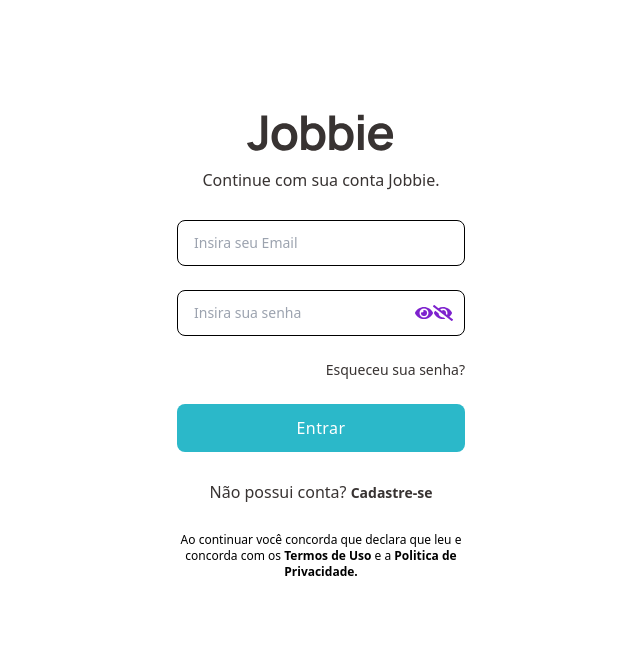
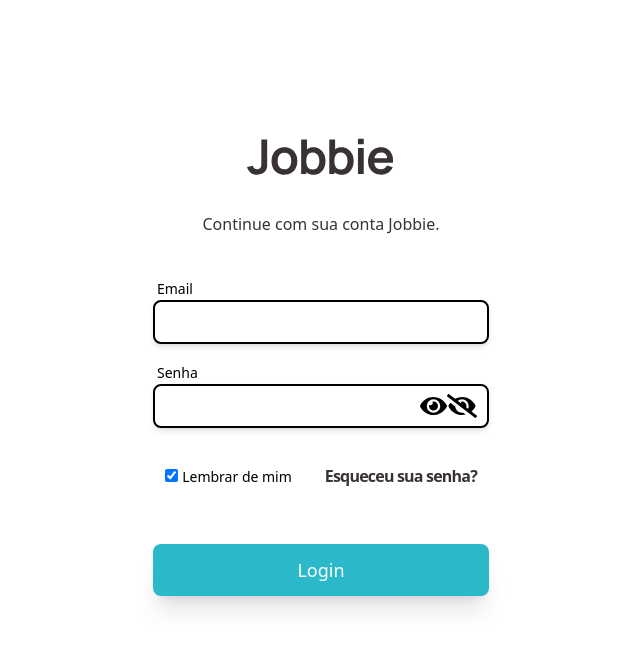
Before and after one commit to jobbie-project/jobbie-app, a Next.js app: page /login in a window 1280 px wide. Shown: the top 650 px of the page, without its empty margins (319-959 px from the left). Built offline with nearby package versions, Linux system fonts and the light colour scheme.

Commit message:
att tela de login

```diff
--- a/src/pages/login.tsx
+++ b/src/pages/login.tsx
@@ -4,34 +4,45 @@ import React from "react";
 export default function Login() {
   return (
     <>
-      <div className="mt-12 flex justify-center self-center  z-10">
-        <div className="p-12 bg-white mx-auto rounded-3xl w-96 ">
-          <div className="mb-7">
-            <div className="flex justify-center self-center">
+      <div className="container max-w-full mx-auto py-24 px-6">
+        <div className="font-sans">
+          <div className="max-w-sm mx-auto px-6">
+            <div className="relative flex flex-wrap">
+              <div className="w-full relative">
+                <div className="mt-6">
+                  <div className="mb-5 flex justify-center">
                     <Logoblack />
                   </div>
+                  <div className="text-center font-regular text-black">
+                    Continue com sua conta Jobbie.
+                  </div>
 
-            <p className="text-black text-center">
-              Continue com sua conta Jobbie.
-            </p>
-          </div>
-          <div className="space-y-6">
-            <div className="">
+                  <form className="mt-8" />
+                  <div className="mx-auto max-w-lg">
+                    <div className="py-2">
+                      <span className="px-1 text-sm text-gray-600">Email</span>
                       <input
-                className=" w-full text-sm  px-4 py-3 bg-gray-200 focus:bg-gray-100 border  border-gray-200 rounded-lg focus:outline-none focus:border-purple-400"
-                type=""
-                placeholder="Insira seu Email"
+                        placeholder=""
+                        type="text"
+                        className="text-md block px-3 py-2  rounded-lg w-full
+                bg-white border-2 border-gray-300 placeholder-gray-600 shadow-md focus:placeholder-gray-500 focus:bg-white focus:border-gray-600 focus:outline-none"
                       />
                     </div>
-
-            <div className="relative" x-data="{ show: true }">
+                    <div className="py-2" x-data="{ show: true }">
+                      <span className="px-1 text-sm text-gray-600">Senha</span>
+                      <div className="relative">
                         <input
-                placeholder="Insira sua senha"
-                className="text-sm text-gray-200 px-4 py-3 rounded-lg w-full bg-gray-200 focus:bg-gray-100 border border-gray-200 focus:outline-none focus:border-purple-400"
+                          placeholder=""
+                          className="text-md block px-3 py-2 rounded-lg w-full
+                bg-white border-2 border-gray-300 placeholder-gray-600 shadow-md
+                focus:placeholder-gray-500
+                focus:bg-white
+                focus:border-gray-600
+                focus:outline-none"
                         />
-              <div className="flex items-center absolute inset-y-0 right-0 mr-3  text-sm leading-5">
+                        <div className="absolute inset-y-0 right-0 pr-3 flex items-center text-sm leading-5">
                           <svg
-                  className="h-4 text-purple-700"
+                            className="h-6 text-gray-700"
                             fill="none"
                             xmlns="http://www.w3.org/2000/svg"
                             viewBox="0 0 576 512"
@@ -43,7 +54,7 @@ export default function Login() {
                           </svg>
 
                           <svg
-                  className="h-4 text-purple-700"
+                            className="h-6 text-gray-700"
                             fill="none"
                             xmlns="http://www.w3.org/2000/svg"
                             viewBox="0 0 640 512"
@@ -55,43 +66,39 @@ export default function Login() {
                           </svg>
                         </div>
                       </div>
-
-            <div className="flex items-center justify-between">
-              <div className="text-sm ml-auto">
-                <a href="#" className="text-black">
-                  Esqueceu sua senha?
+                    </div>
+                    <div className="flex p-3 justify-between">
+                      <label className="block text-gray-500 font-regular my-4">
+                        <input
+                          checked
+                          type="checkbox"
+                          className="leading-loose p-3 checked:bg-purple-600 checked:border-transparent"
+                        />{" "}
+                        <span className="py-2 text-sm text-gray-600 leading-snug">
+                          {" "}
+                          Lembrar de mim{" "}
+                        </span>
+                      </label>{" "}
+                      <label className="block text-gray-500 font-semibold my-4">
+                        <a
+                          href="#"
+                          className="cursor-pointer tracking-tighter text-black"
+                        >
+                          <span>Esqueceu sua senha?</span>
                         </a>
+                      </label>
+                    </div>{" "}
+                    <button
+                      className="mt-7 text-lg bg-blue font-normal
+                 w-full text-white rounded-lg
+                px-3 py-3 block shadow-xl"
+                    >
+                      Login
+                    </button>
                   </div>
                 </div>
-            <div></div>
               </div>
-          <button
-            type="submit"
-            className="w-full flex justify-center bg-blue text-white p-3  rounded-lg tracking-wide font-regular  cursor-pointer transition ease-in duration-500"
-          >
-            Entrar
-          </button>
-          <div className="mt-7">
-            <p className="text-black text-center">
-              Não possui conta?{" "}
-              <a href="#" className="text-sm text-black  font-semibold">
-                Cadastre-se
-              </a>
-            </p>
             </div>
-          <div className="mt-7 text-center text-gray-300 text-xs">
-            <span>
-              Ao continuar você concorda que declara que leu e concorda com os
-              <a href="/" className="font-semibold">
-                {" "}
-                Termos de Uso
-              </a>{" "}
-              e a{" "}
-              <a href="/" className="font-semibold">
-                {" "}
-                Politica de Privacidade.{" "}
-              </a>
-            </span>
           </div>
         </div>
       </div>
```
Also changed, not shown: .yarnrc.yml (added), 2 other files (tests, documents, lock files or other folders). Lines whose indentation alone changed are shown as unchanged.
